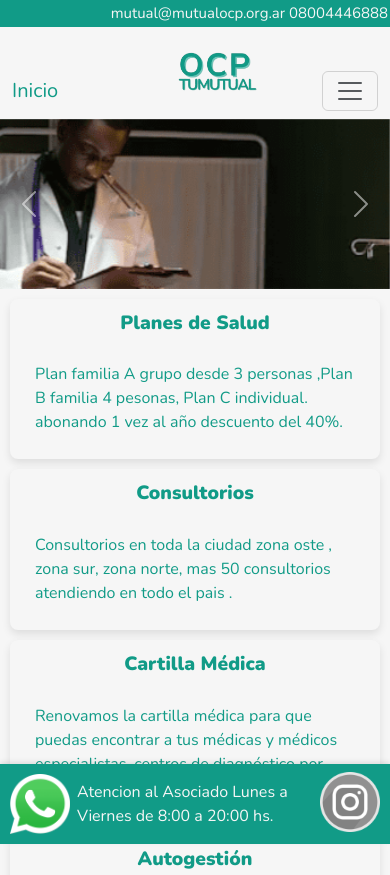
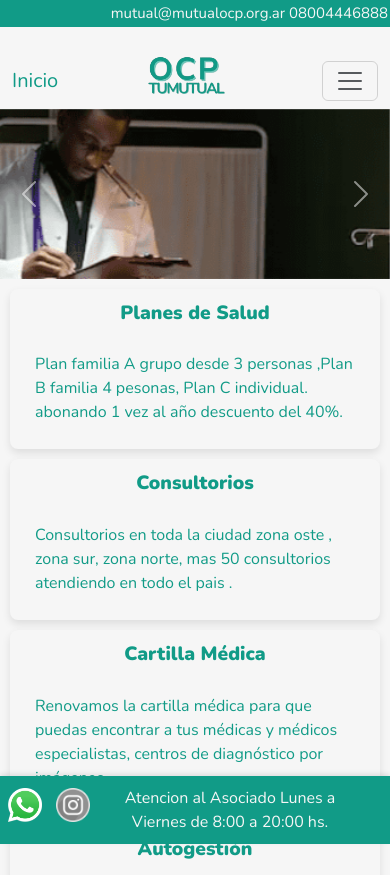
Before and after one commit to JulianCeballo/Mutualocp, a website: page index.html in a window 390 px wide. Shown: the top 875 px of the page. Drawn offline with nearby package versions, Linux system fonts and the light colour scheme.

Commit message:
ultimo commitocpfin

```diff
--- a/index.html
+++ b/index.html
@@ -29,6 +29,13 @@
         <meta name="description" content=" mutualocp es una asociación fundada en 1980 que ofrece asistencia médica, farmacéutica y financiera a sus socios.">
         <meta name="keywords" content=" Mutual ocp, Servicios de salud, Turnos online Mutual,Cartilla médica OCP, Consultorios médicos OCP,Planes de salud Mutual OCP,Atención al asociado OCP ">
 
+        <meta property="og:type" content="website">
+        <meta property="og:title" content="Mutual ocp - Index">
+        <meta property="og:url" content="https://julianceballo.github.io/Mutualocp/">
+        <meta property="og:image" content="https://github.com/JulianCeballo/Mutualocp/blob/master/img/logiago.png">
+        <meta property="og:description" content=" Mutual ocp es una asociación, que ofrece asistencia médica, farmacéutica y financiera a sus socios.">
+
+
     </head>
     <body>
             <!--header ( cabezera de la pagina Menu navbar) -->
@@ -40,7 +47,7 @@
                     <img src="img/logiago.png" data-aos="flip-left" alt="logotipo">
                      </div>
 
-                    <nav class="navbar navbar-expand-lg navbar-light ">
+                    <nav class="navbar navbar-expand-lg navbar-light">
                       <div class="container-fluid">
                           <a class="navbar-brand" href="index.html">Inicio</a>
                           <button class="navbar-toggler" type="button" data-bs-toggle="collapse" data-bs-target="#navbarNav" aria-controls="navbarNav" aria-expanded="false" aria-label="Toggle navigation">
@@ -136,7 +143,7 @@
                         </section>
                     </main>
 
-                         <!-- Footer de la web , enlase del whatasaap -->
+                         <!-- Footer de la web  enlase del whatasaap -->
 
                         <footer>
                             <a href="https://wa.me/message/6YR54S4GEATPF1">
--- a/sass/main.scss
+++ b/sass/main.scss
@@ -20,7 +20,7 @@
 
 
 body {
-    font-family: "Nunito", sans-serif;
+    font-family:"Nunito", sans-serif;
     color:$color-secundario;
     background-color: $color-primario;
 
@@ -38,10 +38,10 @@ body {
 
   /*isologotipo*/
 .logotipo1 img {
-    @include medidas ( 130px,auto);
+    @include medidas ( 8em,auto);
     position: absolute;
-    top: 0px;
-    left: 150px;
+    top: 5px;
+    left: 120px;
 
 
      }
--- a/sass/utilidades/_footer.scss
+++ b/sass/utilidades/_footer.scss
@@ -14,29 +14,31 @@ footer {
     width: 100%;
     display: flex;
     align-items: center;
-    justify-content: flex-start;
+    justify-content: space-between;
     box-shadow: 0 -2px 5px rgba(0,0,0,0.1);
         a {
             display: block;
-            margin-right: 1px;
-               .whata {
-                     @include medidas ( 60px, auto);
+            margin-right: 10px;
 
-               }
+                .whata,
+                .instagram {
+                    @include medidas(2.5rem, auto);
+                    padding: 3px;
+                      }
+
 
                .instagram {
-                    @include medidas( 60px, auto);
-                     position: absolute;
-                     top: 10%;
-                     right: 10px;
+                     position:relative;
+                     top: auto;
+                     right: 2px;
 
-                        }
+                      }
 
         }
         p {
             margin: 0;
-            text-align:start;
-            margin-right: 30px;
+            text-align: left;
+            flex-grow: 1;
             padding: 5px;
         }
 
--- a/sass/utilidades/_queries.scss
+++ b/sass/utilidades/_queries.scss
@@ -6,12 +6,15 @@
 
     header {
 
+
         flex-direction: row;
          .logotipo1 {
             display: flex;
             justify-content: center;
             align-items: center;
-            margin-bottom: 20px
+            margin-bottom: 10px;
+            margin-right: 30px;
+            margin-top: 10px;
 
 
           }
@@ -86,7 +89,24 @@
 
               }
 
+              //footer
 
+              footer {
+                flex-direction: row;
+                align-items: center;
+                padding: 5px;
+                align-items: center;
+
+                a {
+                    margin-bottom: 10px;
+                }
+
+                p {
+                    margin-right: 30px;
+                    text-align: center;
+                    width: 100%;
+                }
+            }
 
         }
 
```
Also changed, not shown: pages/prestadores.html (+1 -1 lines), pages/servicios.html (+1 -1 lines), pages/turnos.html (+1 -1 lines), css/styles.css, 1 other file.
